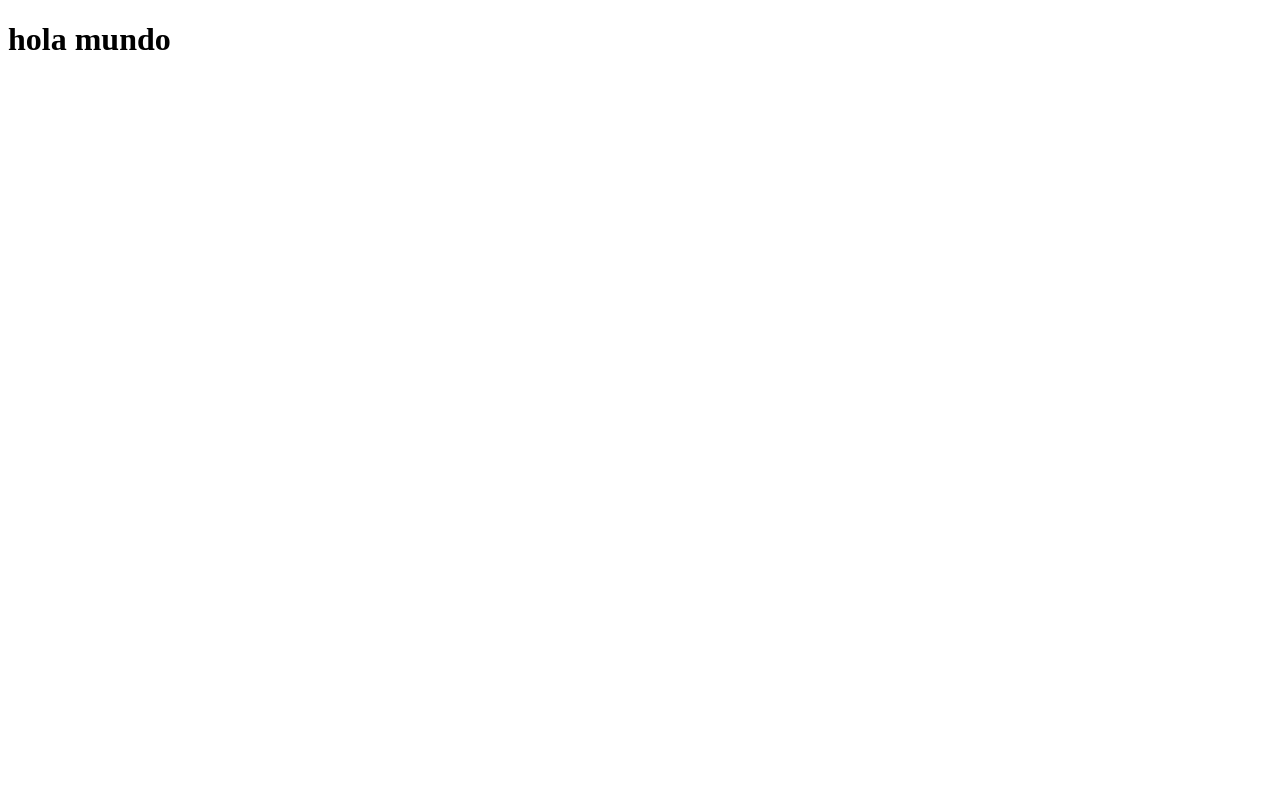
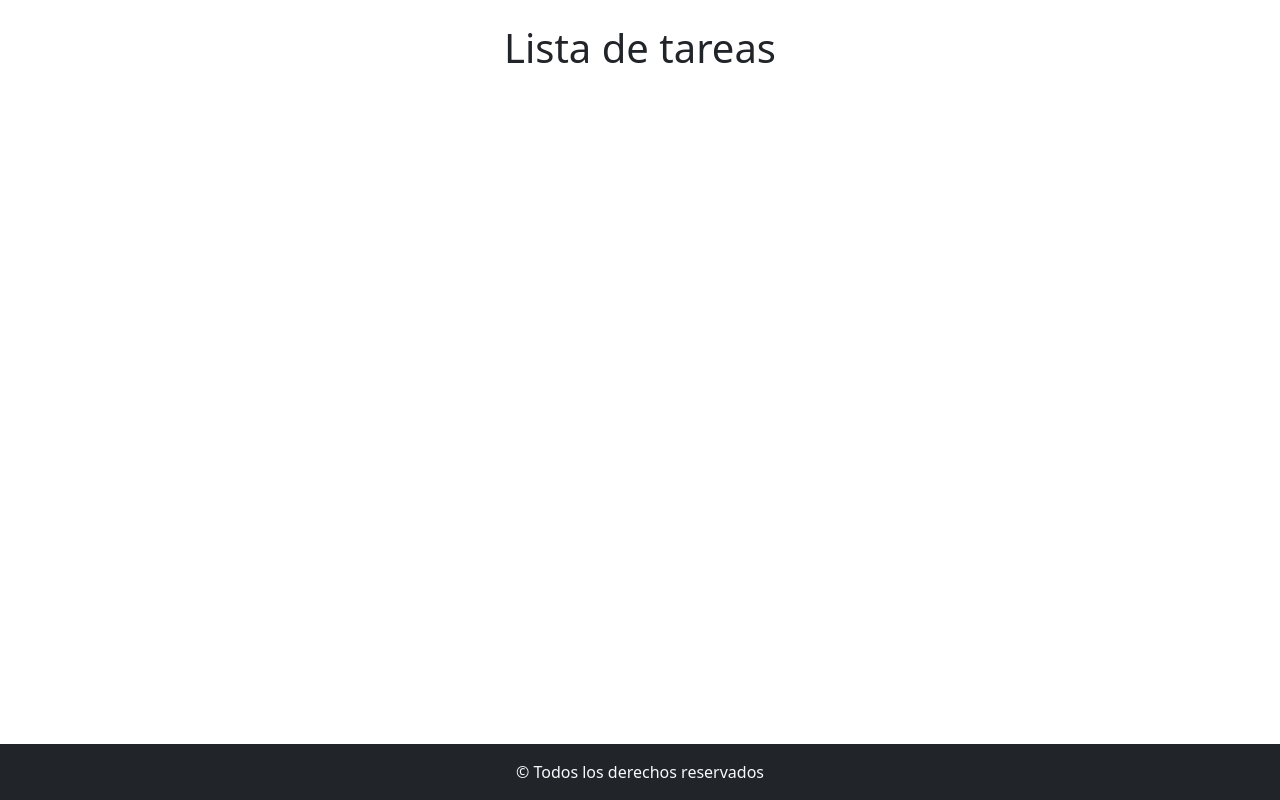
Before and after one commit to hernanortiz1/ejercicio4React, a React (Vite) app: page / in a window 1280 px wide. Built offline with nearby package versions, Linux system fonts and the light colour scheme.

Commit message:
baje footer del componente app

```diff
--- a/src/App.jsx
+++ b/src/App.jsx
@@ -1,10 +1,14 @@
+import "bootstrap/dist/css/bootstrap.min.css";
+
 function App() {
-
   return (
     <>
-      <h1>hola mundo</h1>
+      <main className="container my-4">
+        <h1 className="text-center">Lista de tareas</h1>
+      </main>
+      <footer className="bg-dark text-light text-center py-3">&copy; Todos los derechos reservados</footer>
     </>
-  )
+  );
 }
 
-export default App
+export default App;
--- a/src/index.css
+++ b/src/index.css
@@ -0,0 +1,8 @@
+#root{
+    display: flex;
+    flex-direction: column;
+    min-height: 100vh;
+  }
+  main {
+    flex-grow: 1;
+  }
```
Also changed, not shown: src/components/FormularioTarea.jsx (added, +9 -0 lines), src/components/ItemTarea.jsx (added), src/components/ListaTareas.jsx (added).
